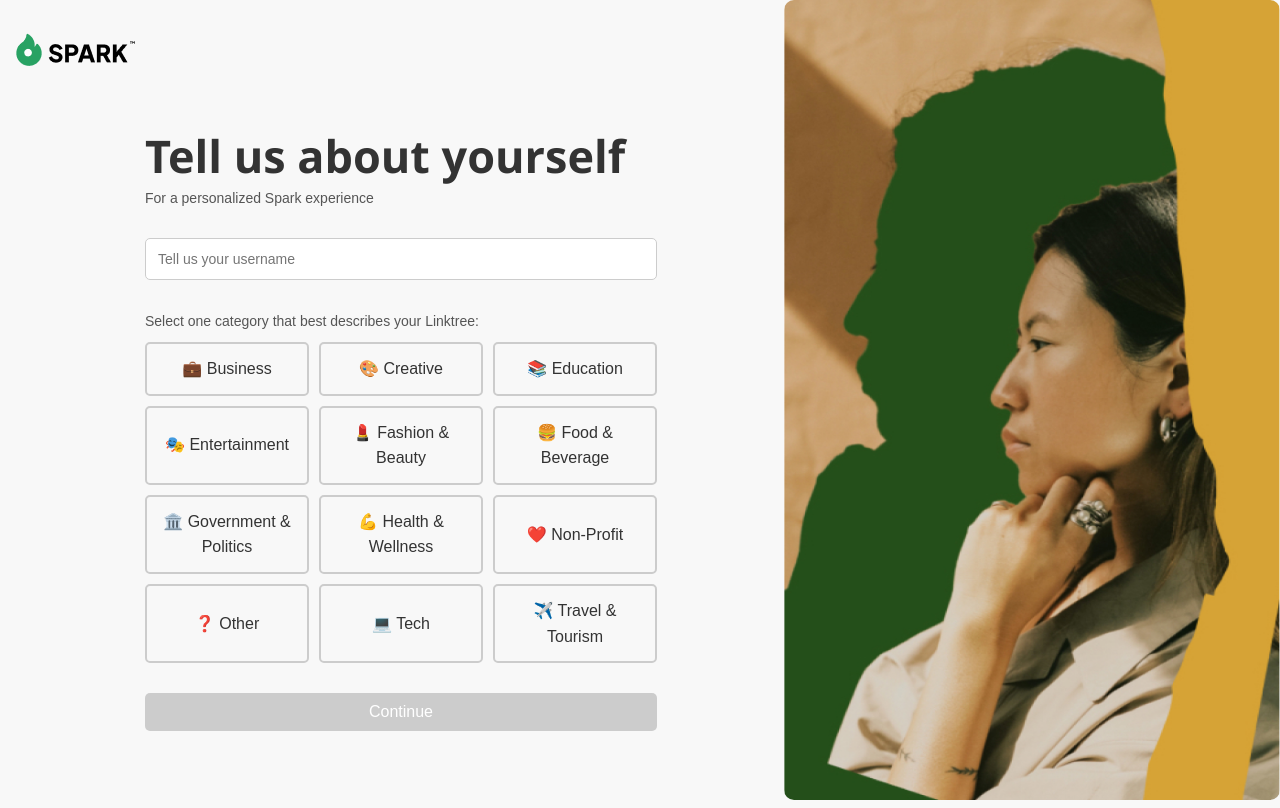
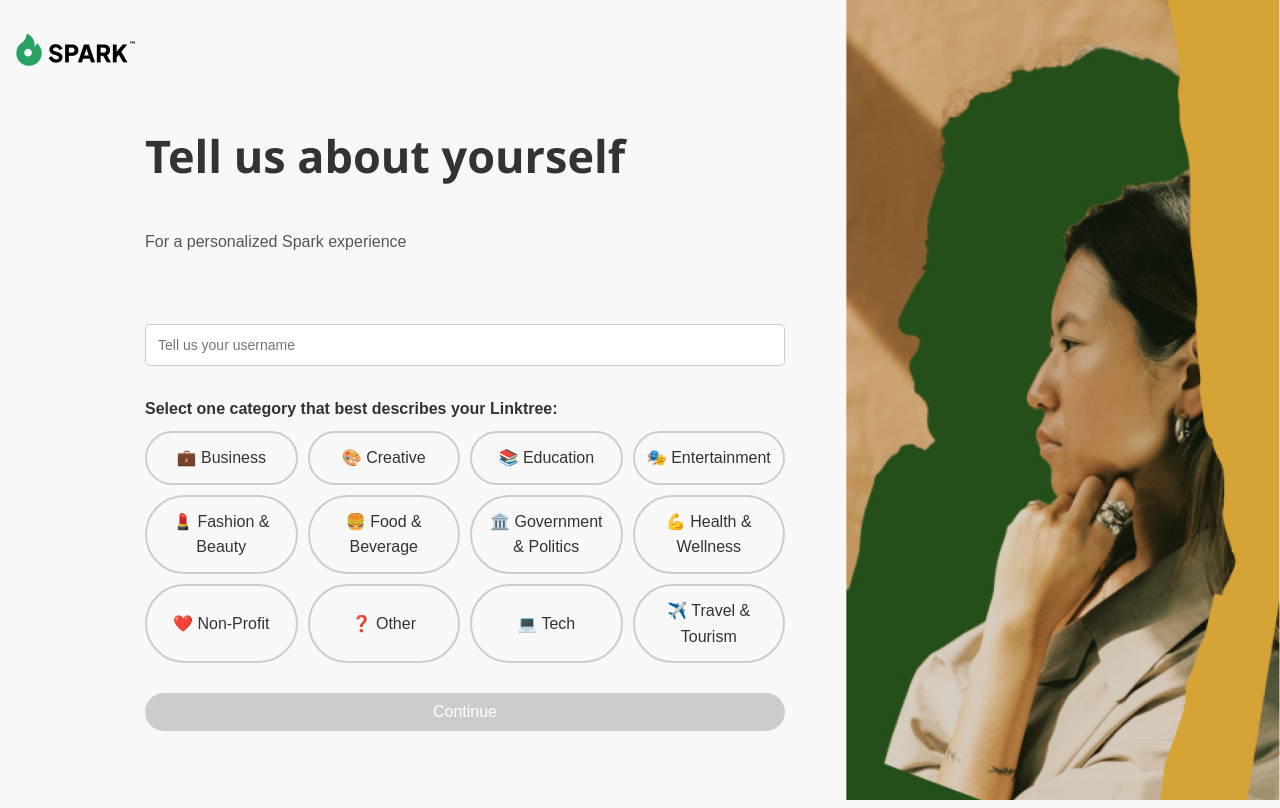
Before and after one commit to aakashsinha-15/link_tree_00, a React (Vite) app in the folder Frontend/: page /tell-us-about-you in a window 1280 px wide. Built offline with nearby package versions, Linux system fonts and the light colour scheme; sample sign-in values are in the browser's storage.

Commit message:
change13

```diff
--- a/Frontend/src/pages/TellUs/Tellus.css
+++ b/Frontend/src/pages/TellUs/Tellus.css
@@ -21,7 +21,7 @@
 }
 
 .imaggee-container{
-    width : 40%;
+    width : 35%;
     height : 100%;
 }
 
@@ -31,13 +31,13 @@
 
     /* width: 350px;
     height: auto; */
-    border-radius: 10px;
+    /* border-radius: 10px; */
 }
 
 /* Form Styling */
 .forrm-container {
     /* max-width: 500px; */
-    width : 50%;
+    width : 55%;
     height : 80%;
     display: flex;
     flex-direction : column;
@@ -55,6 +55,7 @@
 }
 
 .pers-info{
+    font-size: 16px;
     margin-top : 0;
     position: relative;
     bottom : 4%;
@@ -69,13 +70,21 @@
     margin-top: 20px;
 }
 
+.category-selection>h3{
+    font-size : 16px;
+}
+
 /* Grid for Categories */
 .grid-container {
-    width : 40vw;
+    width : 50vw;
     display: grid;
     grid-template-columns: repeat(auto-fit, minmax(150px, 1fr));
     gap: 10px;
     margin-top: 10px;
+}
+
+.grid-container div{
+    border-radius : 45px;
 }
 
 .category-box {
@@ -107,12 +116,13 @@
 /* Submit Button */
 button {
     width: 100%;
+    height : 40%;
     padding: 10px;
     margin-top: 20px;
     background-color: #4CAF50;
     color: white;
     border: none;
-    border-radius: 5px;
+    border-radius: 27px;
     font-size: 16px;
     cursor: pointer;
     transition: 0.3s;
--- a/Frontend/src/pages/TellUs/Tellus.jsx
+++ b/Frontend/src/pages/TellUs/Tellus.jsx
@@ -43,7 +43,7 @@ function Tellus() {
                     <input type="text" id="username" name="username" placeholder="Tell us your username" />
 
                     <div className="category-selection">
-                        <p>Select one category that best describes your Linktree:</p>
+                        <h3>Select one category that best describes your Linktree:</h3>
                         <div className="grid-container">
                             {categories.map((category) => (
                                 <div
```
